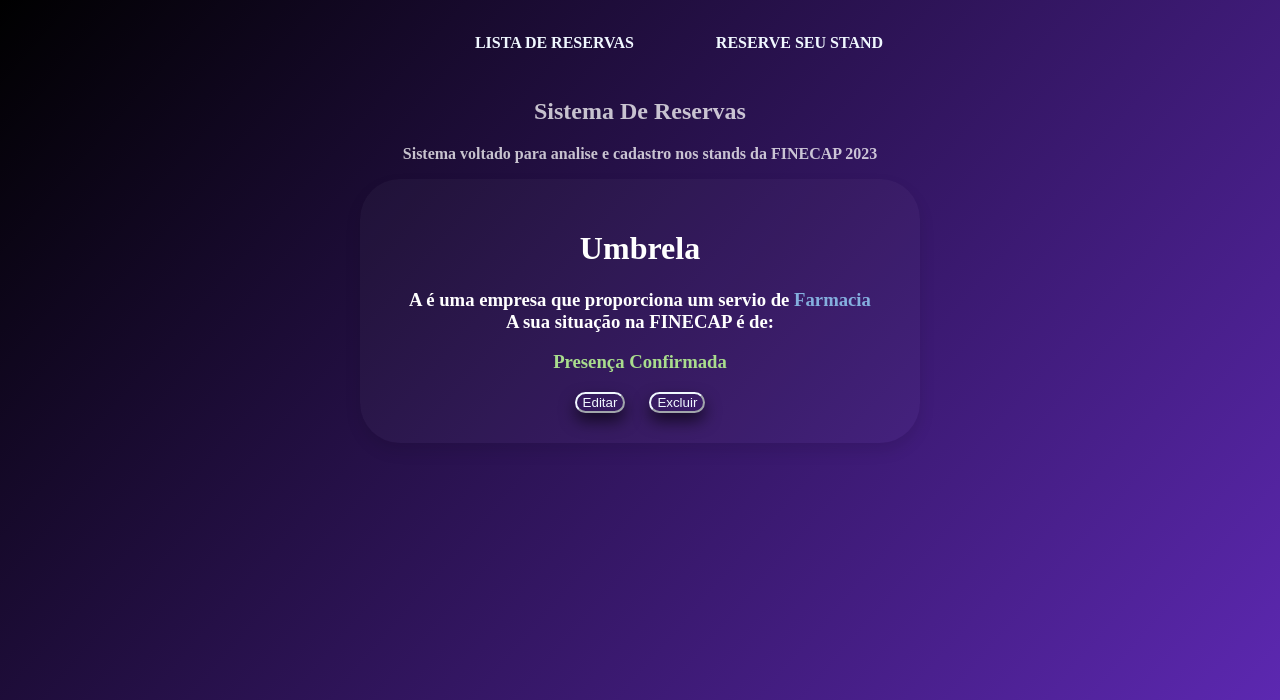
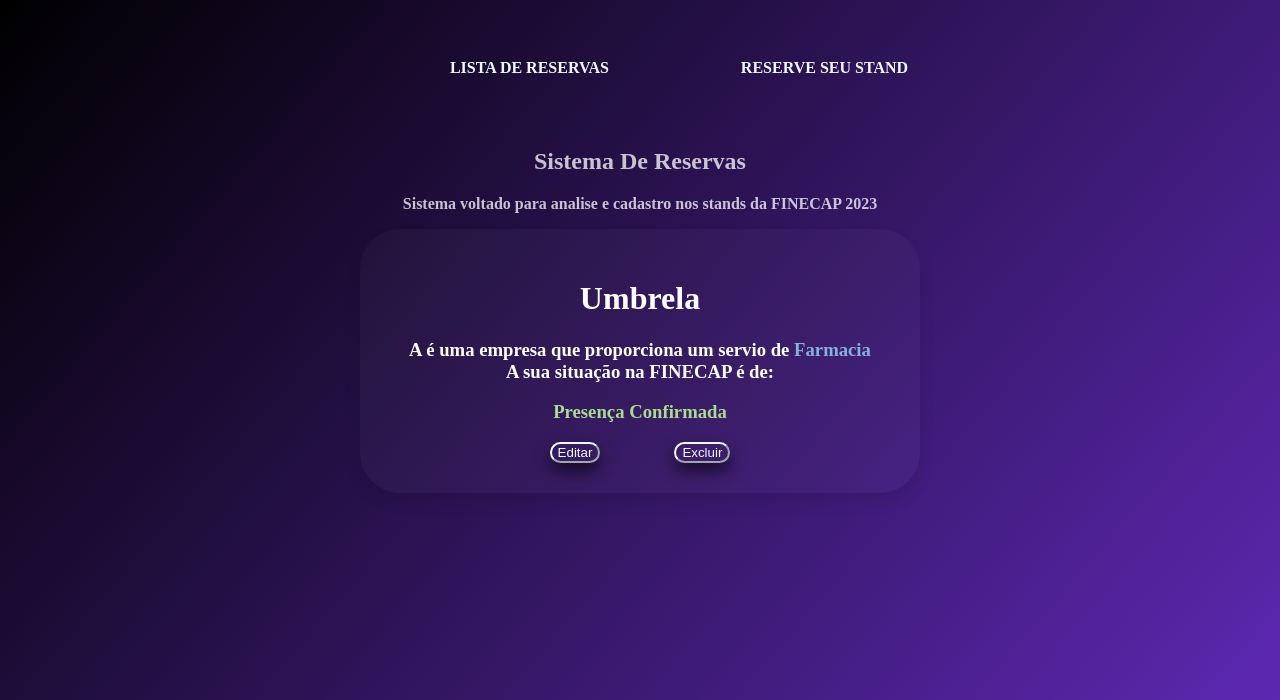
Before and after one commit to droisdiego/Finecap-2023, a Django app: page /reserva/3 in a window 1280 px wide. Shown: the top 700 px of the page. Run offline with Django 4.2, Linux system fonts and the light colour scheme; data comes from the database, SQL or seed files in the repository.

Commit message:
pequenas modificações no base html

```diff
--- a/finecap/templates/core/index.html
+++ b/finecap/templates/core/index.html
@@ -1,4 +1,5 @@
 {% extends 'base.html' %}
+
 
 {% block center %}
 <style>
--- a/finecap/templates/core/reserva.html
+++ b/finecap/templates/core/reserva.html
@@ -1,5 +1,7 @@
 {% extends 'base.html' %}
-
+{% block title %}
+    {{object}} Finecap 23
+{% endblock title %}
 {% block center %}
 
 <style>
--- a/static/css/basecss.css
+++ b/static/css/basecss.css
@@ -120,7 +120,8 @@
     margin-right: 10px;
 }
 a{
+
   text-decoration: none;
   color: aliceblue;
-  margin: 10px;
+  margin: 35px;
 }
--- a/templates/base.html
+++ b/templates/base.html
@@ -1,13 +1,19 @@
 {% load static %}
 <!DOCTYPE html>
 <html lang="en">
+
 <head>
   <meta charset="UTF-8">
   <meta name="viewport" content="width=device-width, initial-scale=1.0">
-    <title>Document</title>
+
+  <title>{% block title %}
+Finecap 2023{% endblock title %}</title>
+
+
   <script src="https://code.jquery.com/jquery-3.6.0.min.js"></script>
   <link rel="stylesheet" href="{% static 'css/basecss.css' %}">
 </head>
+
 <body>
   <script src="{% static 'js/basejs.js' %}"></script>
   <header>
@@ -15,8 +21,8 @@
       <nav class="navbar navbar-inverse">
         <div class="container-fluid">
           <ul class="nav navbar-nav">
-                  <li><a id="len1" class="hoverable" href="{% url 'index' %}">Lista de Reservas</a></li>
-                  <li><a id="len2" class="hoverable" href="{% url 'cadastro' %}">Reserve Seu Stand</a></li>
+            <a id="len1" class="hoverable" href="{% url 'index' %}"><li>Lista de Reservas</li></a>
+            <a id="len2" class="hoverable" href="{% url 'cadastro' %}"><li>Reserve Seu Stand</li></a>
 
           </ul>
         </div>
@@ -25,7 +31,7 @@
   </header>
   <main>
     <div id="what-the-hell-is-this">
-            <div class="page-title">
+      <div class="page-title" style="color: white;">
         <h2>Sistema De Reservas</h2>
         <p class="lead">
           Sistema voltado para analise e cadastro nos stands da FINECAP 2023 <br />
```
Also changed, not shown: finecap/views.py (+0 -29 lines). Lines whose indentation alone changed are shown as unchanged.
